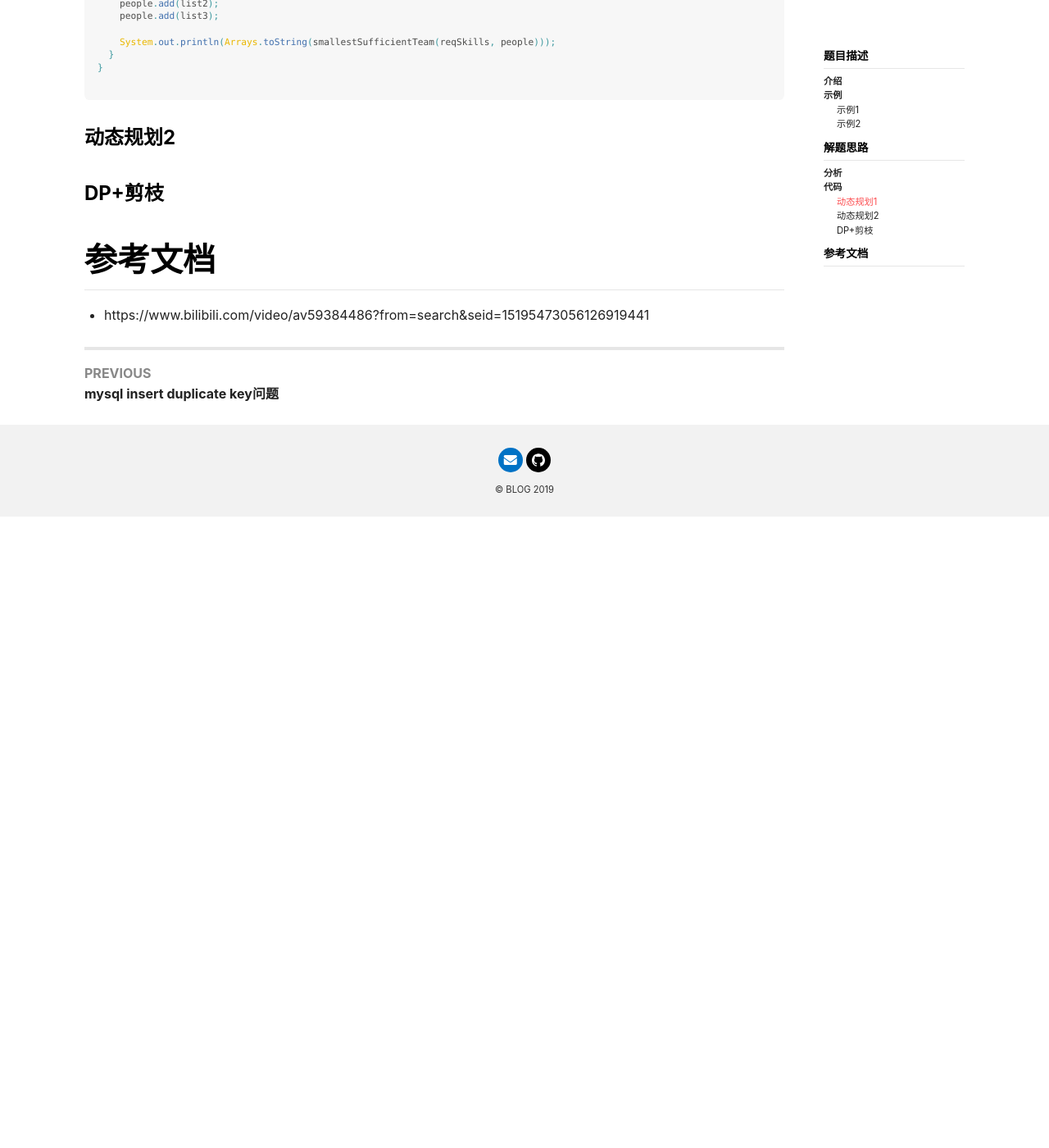
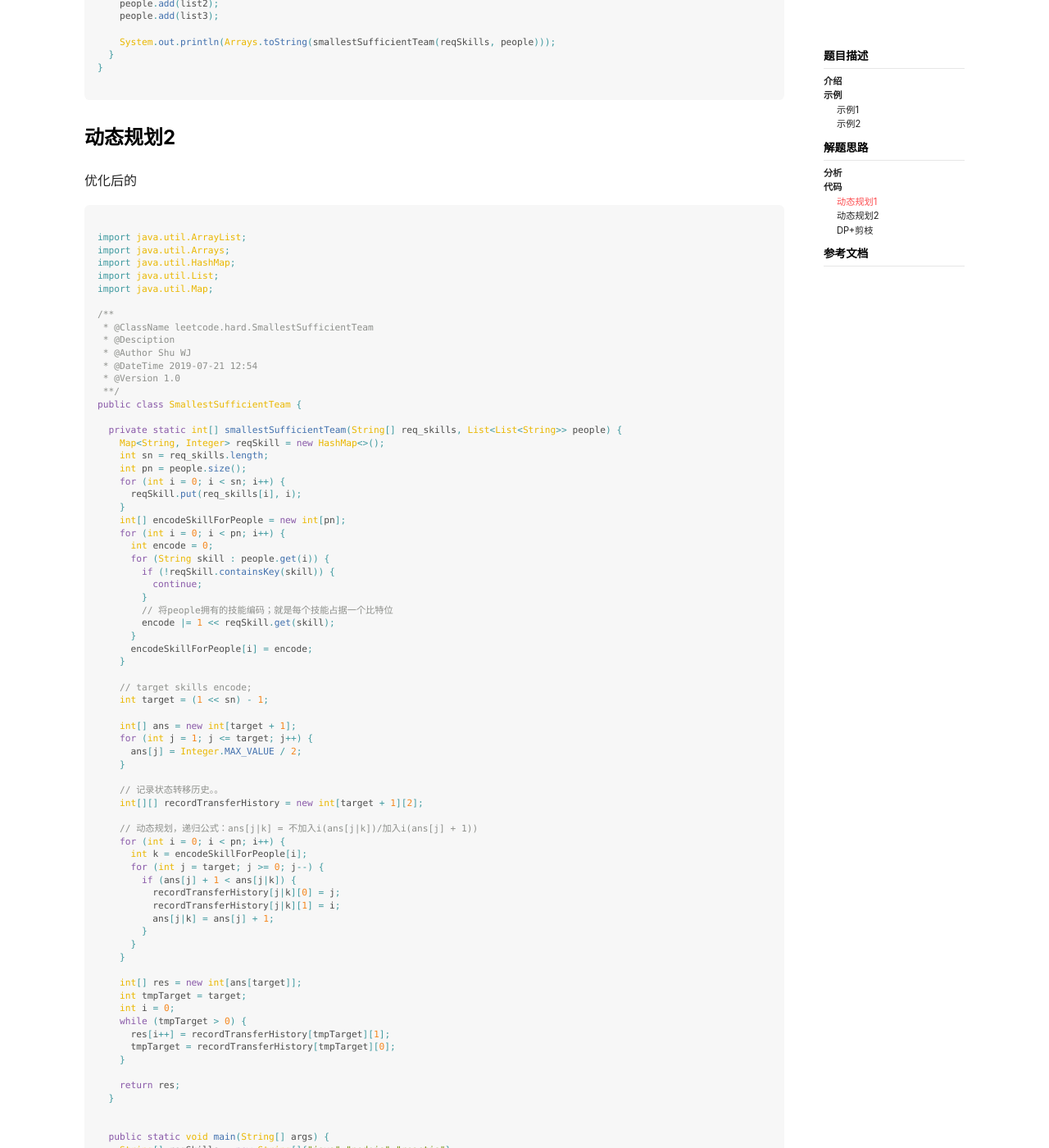
Before and after one commit to sureally/sureally.github.io, a Jekyll site: the page built from _posts/2019-07-21-leetcode-1125-解题报告.markdown, in a window 1280 px wide and 1400 px high, scrolled down 3281 px. Shown: the whole window at 82% size. Built offline with Jekyll 4.4.1, drawn with Linux system fonts in a browser that asks for light colours; nearby versions of some CDN libraries; before the commit the page ends 3911 px from its top, so only the background shows below that; some of the changed text lies outside the part shown.

Commit message:
Blog 修改。

````diff
--- a/_posts/2019-07-21-leetcode-1125-解题报告.markdown
+++ b/_posts/2019-07-21-leetcode-1125-解题报告.markdown
@@ -170,6 +170,100 @@ public class SmallestSufficientTeam {
 
 ### 动态规划2
 
+优化后的
+
+```java
+
+import java.util.ArrayList;
+import java.util.Arrays;
+import java.util.HashMap;
+import java.util.List;
+import java.util.Map;
+
+/**
+ * @ClassName leetcode.hard.SmallestSufficientTeam
+ * @Desciption
+ * @Author Shu WJ
+ * @DateTime 2019-07-21 12:54
+ * @Version 1.0
+ **/
+public class SmallestSufficientTeam {
+
+  private static int[] smallestSufficientTeam(String[] req_skills, List<List<String>> people) {
+    Map<String, Integer> reqSkill = new HashMap<>();
+    int sn = req_skills.length;
+    int pn = people.size();
+    for (int i = 0; i < sn; i++) {
+      reqSkill.put(req_skills[i], i);
+    }
+    int[] encodeSkillForPeople = new int[pn];
+    for (int i = 0; i < pn; i++) {
+      int encode = 0;
+      for (String skill : people.get(i)) {
+        if (!reqSkill.containsKey(skill)) {
+          continue;
+        }
+        // 将people拥有的技能编码；就是每个技能占据一个比特位
+        encode |= 1 << reqSkill.get(skill);
+      }
+      encodeSkillForPeople[i] = encode;
+    }
+
+    // target skills encode;
+    int target = (1 << sn) - 1;
+
+    int[] ans = new int[target + 1];
+    for (int j = 1; j <= target; j++) {
+      ans[j] = Integer.MAX_VALUE / 2;
+    }
+
+    // 记录状态转移历史。。
+    int[][] recordTransferHistory = new int[target + 1][2];
+
+    // 动态规划，递归公式：ans[j|k] = 不加入i(ans[j|k])/加入i(ans[j] + 1))
+    for (int i = 0; i < pn; i++) {
+      int k = encodeSkillForPeople[i];
+      for (int j = target; j >= 0; j--) {
+        if (ans[j] + 1 < ans[j|k]) {
+          recordTransferHistory[j|k][0] = j;
+          recordTransferHistory[j|k][1] = i;
+          ans[j|k] = ans[j] + 1;
+        }
+      }
+    }
+
+    int[] res = new int[ans[target]];
+    int tmpTarget = target;
+    int i = 0;
+    while (tmpTarget > 0) {
+      res[i++] = recordTransferHistory[tmpTarget][1];
+      tmpTarget = recordTransferHistory[tmpTarget][0];
+    }
+
+    return res;
+  }
+
+
+  public static void main(String[] args) {
+    String[] reqSkills = new String[]{"java","nodejs","reactjs"};
+    List<List<String>> people = new ArrayList<>();
+    List<String> list1 = new ArrayList<>();
+    list1.add("java");
+    List<String> list2 = new ArrayList<>();
+    list2.add("nodejs");
+    List<String> list3 = new ArrayList<>();
+    list3.add("nodejs");
+    list3.add("reactjs");
+    people.add(list1);
+    people.add(list2);
+    people.add(list3);
+
+    System.out.println(Arrays.toString(smallestSufficientTeam(reqSkills, people)));
+  }
+}
+
+```
+
 
 ### DP+剪枝
 
````
